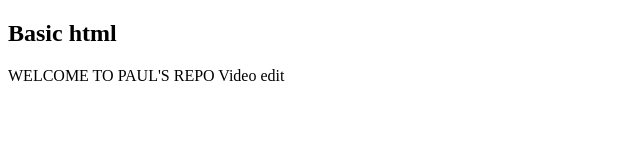
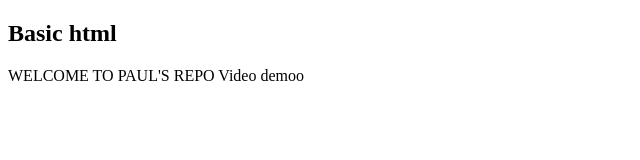
Before and after one commit to Paul-Oyinloye/basic-web-ec2-docker-terraform, a plain HTML site: page app/index.html in a window 1280 px wide. Shown: the full height of the page, 0-640 px from the left. Drawn offline with Linux system fonts and the light colour scheme.

Commit message:
Update index.html

```diff
--- a/app/index.html
+++ b/app/index.html
@@ -7,6 +7,6 @@
 </head>
 <body>
   <h2>Basic html</h2>
-  <p>WELCOME TO PAUL'S REPO Video edit</p>
+  <p>WELCOME TO PAUL'S REPO Video demoo</p>
 </body>
 </html>
```
